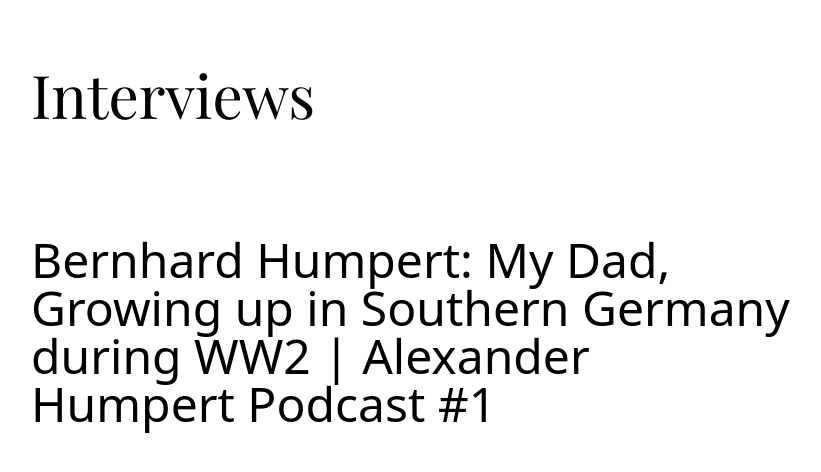
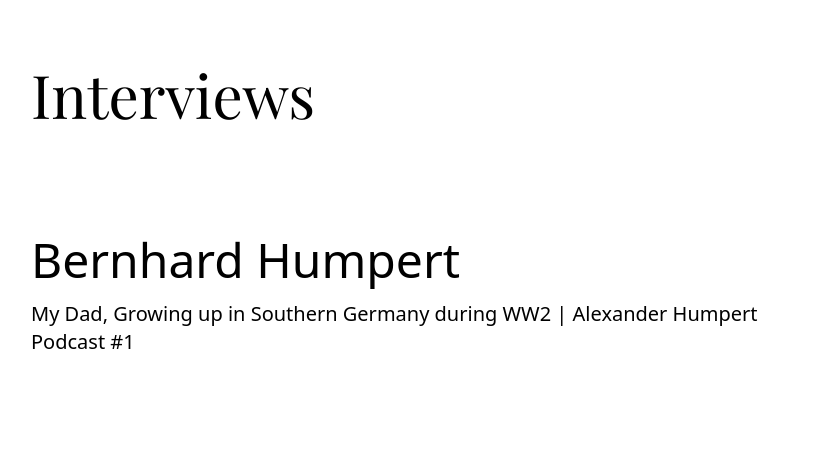
Before and after one commit to AlexHumpert/Website, a React (Vite) app in the folder my-website/: page /Interviews in a window 1280 px wide. Shown: the top 472 px of the page, without its empty margins (225-1046 px from the left). Built offline with nearby package versions, Linux system fonts and the light colour scheme; a web font is replaced by a local one.

Commit message:
new line for podacst title

```diff
--- a/my-website/src/components/Interviews.jsx
+++ b/my-website/src/components/Interviews.jsx
@@ -19,7 +19,10 @@ const Interviews = () => {
                 rel="noopener noreferrer"
                 className="block"
               >
-                Bernhard Humpert: My Dad, Growing up in Southern Germany during WW2 | Alexander Humpert Podcast #1
+                <div>Bernhard Humpert</div>
+                <div className="text-xl mt-4">
+                  My Dad, Growing up in Southern Germany during WW2 | Alexander Humpert Podcast #1
+                </div>
               </a>
             </h2>
           </article>
```
